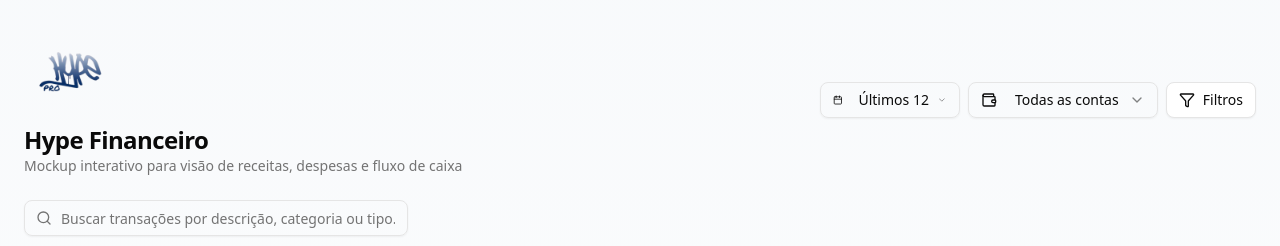
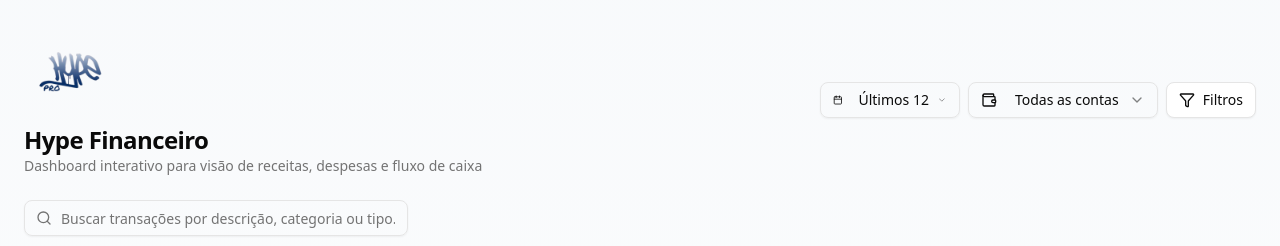
Before and after one commit to lara-ismenia089/hype-pro-financeiro, a Next.js app: page / in a window 1280 px wide. Shown: the top 246 px of the page. Built offline with nearby package versions, Linux system fonts and the light colour scheme.

Commit message:
Initial commit

```diff
--- a/src/app/page.tsx
+++ b/src/app/page.tsx
@@ -178,7 +178,7 @@ export default function FinanceDashboardMockup() {
         <div className="flex flex-col gap-4 sm:flex-row sm:items-center sm:justify-between">
           <Header
             title="Hype Financeiro"
-            subtitle="Mockup interativo para visão de receitas, despesas e fluxo de caixa"
+            subtitle="Dashboard interativo para visão de receitas, despesas e fluxo de caixa"
           />
           <div className="flex items-center gap-2">
             <Select value={range} onValueChange={setRange}>
```
